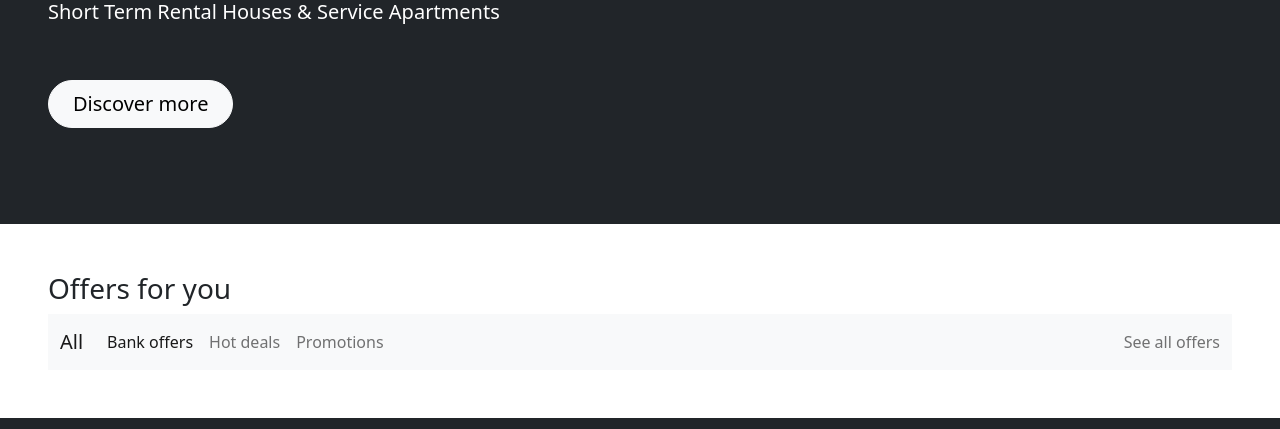
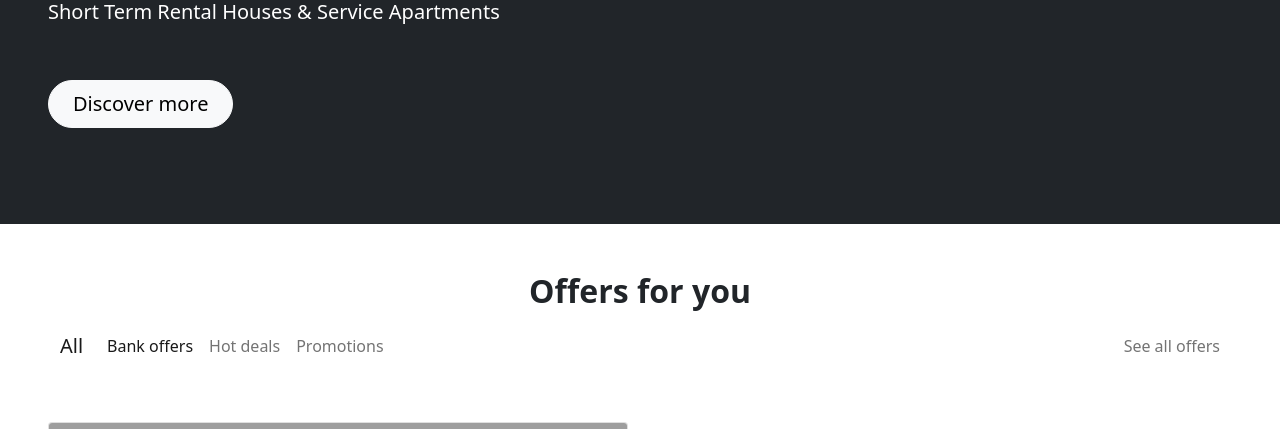
Before and after one commit to priscy-d/instabook, a Flask app: page / in a window 1280 px wide. Shown: the part 435-864 px from the top of the page. Run offline with Flask 3, Linux system fonts and the light colour scheme; grey boxes are pictures that could not be loaded.

Commit message:
template inheritance initiated

```diff
--- a/app/__init__.py
+++ b/app/__init__.py
@@ -8,4 +8,8 @@ app = Flask(__name__, template_folder='templates')
 
 @app.route('/')
 def main():
-    return render_template("layout.html", title="instaboook")
+    return render_template("landing.html")
+
+@app.route('/signup')
+def signup():
+    return render_template("signup.html", title="Join us")
--- /dev/null
+++ b/app/templates/landing.html
@@ -0,0 +1,124 @@
+{% extends 'layout.html' %}
+{% block content %}
+<div>
+    <div class="container-fluid min-vh-75 bg-dark p-5">
+        <div class="input-group input-group-lg w-75  ">
+            <input type="text" class="form-control p-3 rounded-pill d-flex justify-content-center"
+                   aria-label="Dollar amount (with dot and two decimal places)">
+        </div>
+
+        <div class="py-5 mt-5">
+            <h1 class="text-white">SPACIOUS. <br> AFFORDABLE. <br> INSTANTLY RENTABLE.</h1>
+            <h5 class="text-white">Short Term Rental Houses & Service Apartments</h5>
+        </div>
+        <button type="button" class="btn btn-light btn-lg rounded-pill px-4 mb-5">Discover more</button>
+    </div>
+    <div class="container-fluid min-vh-75 p-5">
+        <h2 class="text-center"><b>Offers for you</b></h2>
+        <nav class="navbar navbar-expand-lg navbar-light">
+            <div class="container-fluid">
+                <a class="navbar-brand" href="#">All</a>
+                <button class="navbar-toggler" type="button" data-bs-toggle="collapse" data-bs-target="#navbarText"
+                        aria-controls="navbarText" aria-expanded="false" aria-label="Toggle navigation">
+                    <span class="navbar-toggler-icon"></span>
+                </button>
+                <div class="collapse navbar-collapse" id="navbarText">
+                    <ul class="navbar-nav me-auto mb-2 mb-lg-0">
+                        <li class="nav-item">
+                            <a class="nav-link active" aria-current="page" href="#">Bank offers</a>
+                        </li>
+                        <li class="nav-item">
+                            <a class="nav-link" href="#">Hot deals</a>
+                        </li>
+                        <li class="nav-item">
+                            <a class="nav-link" href="#">Promotions</a>
+                        </li>
+                    </ul>
+                    <span class="navbar-text">
+                See all offers
+              </span>
+                </div>
+            </div>
+        </nav>
+
+        <div class="row py-5">
+            <div class="col-sm-6 mb-3 mb-sm-0 rounded-5">
+                <div class="card text-bg-dark">
+                    <img src="..." class="card-img" alt="...">
+                    <div class="card-img-overlay">
+                        <p class="card-text"><small>Last updated 3 mins ago</small></p>
+                    </div>
+                </div>
+            </div>
+
+        </div>
+
+    </div>
+
+    <div class="container-fluid row bg-warning py-5" style="--bs-bg-opacity: .5;">
+        <div class="col-sm-6"></div>
+        <div class="col-sm-6">
+            <h1><b>Our story in numbers</b></h1>
+            <div class="container overflow-hidden text-center">
+                <div class="row gy-5">
+                    <div class="col-6">
+                        <div class="p-3">Custom column padding</div>
+                    </div>
+                    <div class="col-6">
+                        <div class="p-3">Custom column padding</div>
+                    </div>
+                    <div class="col-6">
+                        <div class="p-3">Custom column padding</div>
+                    </div>
+                    <div class="col-6">
+                        <div class="p-3">Custom column padding</div>
+                    </div>
+                </div>
+            </div>
+        </div>
+    </div>
+    <div class="container-fluid min-vh-75 p-5">
+        <h2 class="text-center"><b>Stay at our top unique properties</b></h2>
+        <nav class="navbar navbar-expand-lg navbar-light">
+            <div class="container-fluid">
+                <a class="navbar-brand" href="#">All</a>
+                <button class="navbar-toggler" type="button" data-bs-toggle="collapse" data-bs-target="#navbarText"
+                        aria-controls="navbarText" aria-expanded="false" aria-label="Toggle navigation">
+                    <span class="navbar-toggler-icon"></span>
+                </button>
+                <div class="collapse navbar-collapse" >
+                    <ul class="navbar-nav me-auto mb-2 mb-lg-0">
+                        <li class="nav-item">
+                            <a class="nav-link active" aria-current="page" href="#">Bank offers</a>
+                        </li>
+                        <li class="nav-item">
+                            <a class="nav-link" href="#">Hot deals</a>
+                        </li>
+                        <li class="nav-item">
+                            <a class="nav-link" href="#">Promotions</a>
+                        </li>
+                    </ul>
+                    <span class="navbar-text">
+                See all offers
+              </span>
+                </div>
+            </div>
+        </nav>
+
+        <div class="row py-5">
+            <div class="col-sm-6 mb-3 mb-sm-0 rounded-5">
+                <div class="card text-bg-dark">
+                    <img src="..." class="card-img" alt="...">
+                    <div class="card-img-overlay">
+                        <p class="card-text"><small>Last updated 3 mins ago</small></p>
+                    </div>
+                </div>
+            </div>
+
+        </div>
+
+    </div>
+
+</div>
+
+{% endblock %}
--- a/app/templates/layout.html
+++ b/app/templates/layout.html
@@ -9,7 +9,7 @@
     <link href="https://cdn.jsdelivr.net/npm/bootstrap@5.0.2/dist/css/bootstrap.min.css" rel="stylesheet"
           integrity="sha384-EVSTQN3/azprG1Anm3QDgpJLIm9Nao0Yz1ztcQTwFspd3yD65VohhpuuCOmLASjC" crossorigin="anonymous">
     {% if title%}
-    <title>Instabook {{title}}</title>
+    <title>{{title}}</title>
     {% else%}
     <title>Instabook</title>
     {% endif %}
@@ -50,46 +50,11 @@
     </nav>
 </header>
 <main class="h-100">
-    <div class="container-fluid min-vh-75 bg-dark p-5">
-        <div class="input-group input-group-lg w-75  ">
-            <input type="text" class="form-control p-3 rounded-pill d-flex justify-content-center"
-                   aria-label="Dollar amount (with dot and two decimal places)">
-        </div>
 
-        <div class="py-5 mt-5">
-            <h1 class="text-white">SPACIOUS. <br> AFFORDABLE. <br> INSTANTLY RENTABLE.</h1>
-            <h5 class="text-white">Short Term Rental Houses & Service Apartments</h5>
-        </div>
-        <button type="button" class="btn btn-light btn-lg rounded-pill px-4 mb-5">Discover more</button>
-    </div>
-    <div class="container-fluid min-vh-75 p-5">
-        <h3>Offers for you</h3>
-        <nav class="navbar navbar-expand-lg navbar-light bg-light">
-            <div class="container-fluid">
-                <a class="navbar-brand" href="#">All</a>
-                <button class="navbar-toggler" type="button" data-bs-toggle="collapse" data-bs-target="#navbarText"
-                        aria-controls="navbarText" aria-expanded="false" aria-label="Toggle navigation">
-                    <span class="navbar-toggler-icon"></span>
-                </button>
-                <div class="collapse navbar-collapse" id="navbarText">
-                    <ul class="navbar-nav me-auto mb-2 mb-lg-0">
-                        <li class="nav-item">
-                            <a class="nav-link active" aria-current="page" href="#">Bank offers</a>
-                        </li>
-                        <li class="nav-item">
-                            <a class="nav-link" href="#">Hot deals</a>
-                        </li>
-                        <li class="nav-item">
-                            <a class="nav-link" href="#">Promotions</a>
-                        </li>
-                    </ul>
-                    <span class="navbar-text">
-                See all offers
-              </span>
-                </div>
-            </div>
-        </nav>
-    </div>
+    {% block content %}
+
+    {% endblock %}
+
 </main>
 <script src="https://cdn.jsdelivr.net/npm/@popperjs/core@2.9.2/dist/umd/popper.min.js"
         integrity="sha384-IQsoLXl5PILFhosVNubq5LC7Qb9DXgDA9i+tQ8Zj3iwWAwPtgFTxbJ8NT4GN1R8p"
```
Also changed, not shown: app/templates/signup.html (added, +11 -0 lines).
